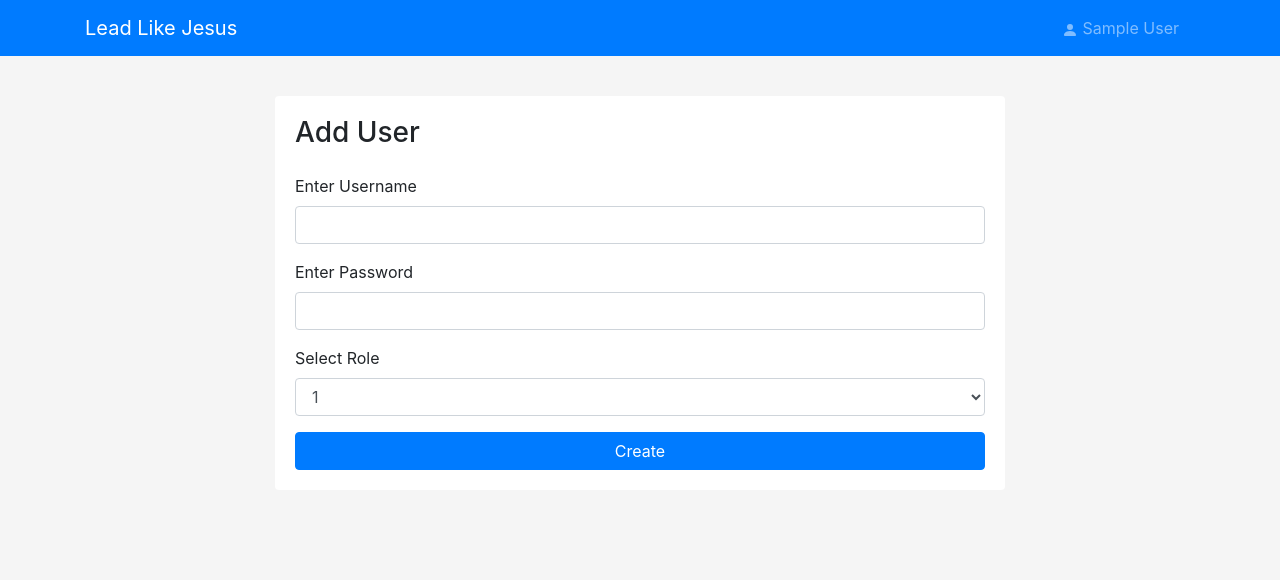
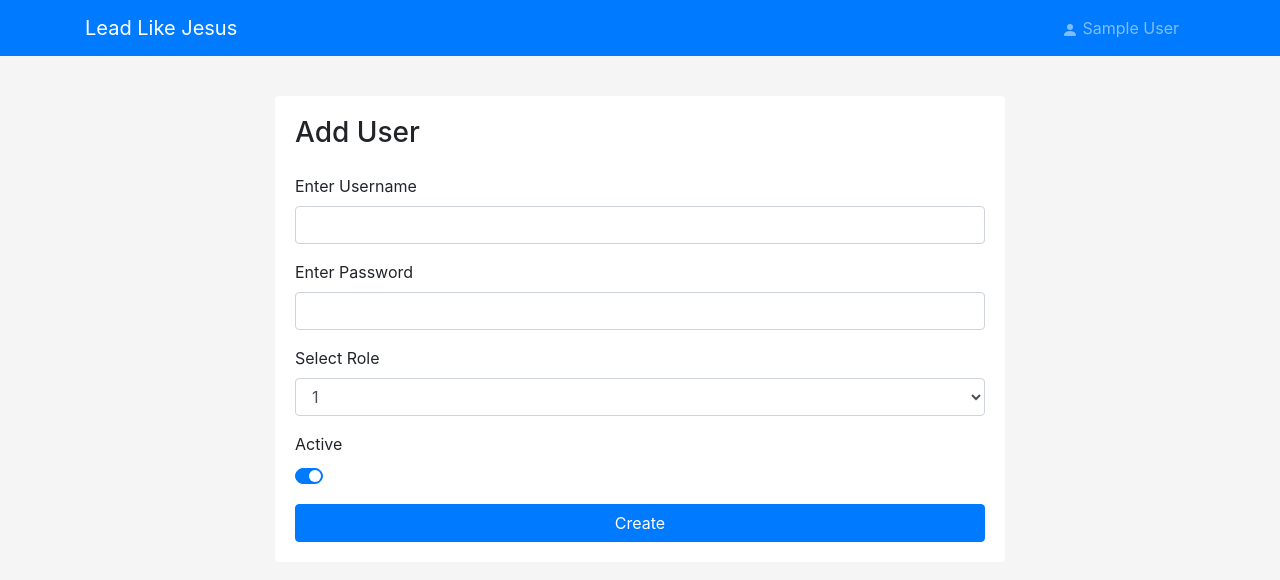
Before and after one commit to VigneshwarSridharan/lead-like-jesus, a Next.js app: page /dashboard/user/adduser in a window 1280 px wide. Shown: the top 580 px of the page. Built offline with nearby package versions, Linux system fonts and the light colour scheme; sample sign-in values are in the browser's storage.

Commit message:
switch created

```diff
--- a/pages/dashboard/user/adduser.js
+++ b/pages/dashboard/user/adduser.js
@@ -1,4 +1,4 @@
-import { Container, Row, Col, Card, FormGroup, Label, Input, Button, Form } from "reactstrap"
+import { Container, Row, Col, Card, FormGroup, Label, Input, Button, Form, CustomInput } from "reactstrap"
 import { useState } from "react"
 import { request } from "../../../lib/APIServices"
 import Swal from 'sweetalert2'
@@ -9,11 +9,11 @@ const addUser = (props) => {
     const [username, setUsername] = useState(props.username || "");
     const [password, setPassword] = useState('');
     const [role, setRole] = useState('1');
+    const [active, setActive] = useState(true)
 
     const addUser = (e) => {
         e.preventDefault();
-        // console.log(username,password,role)
-        let params = { "username": username, "password": password, "role": role }
+        let params = { "username": username, "password": password, "role": role, "active": active }
         request.post('/auth/adduser', params).then(res => {
             if (res.status) {
                 Swal.fire(
@@ -54,6 +54,12 @@ const addUser = (props) => {
                                         <option value="5">5</option>
                                     </Input>
                                 </FormGroup>
+                                <FormGroup>
+                                    <Label>Active</Label>
+                                    <div>
+                                        <CustomInput type="switch" name="activeuser" id="exampleCustomSwitch" checked={active} onChange={({ target }) => setActive(target.checked)} />
+                                    </div>
+                                </FormGroup>
                                 <Button color="primary" block>Create</Button>
                             </Form>
                         </Card>
```
Also changed, not shown: pages/dashboard/user/index.js (+16 -5 lines).
